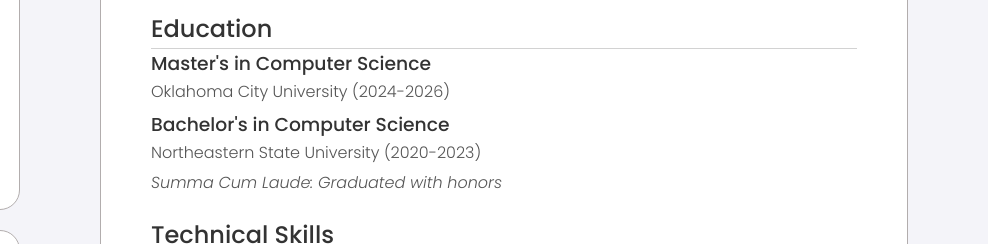
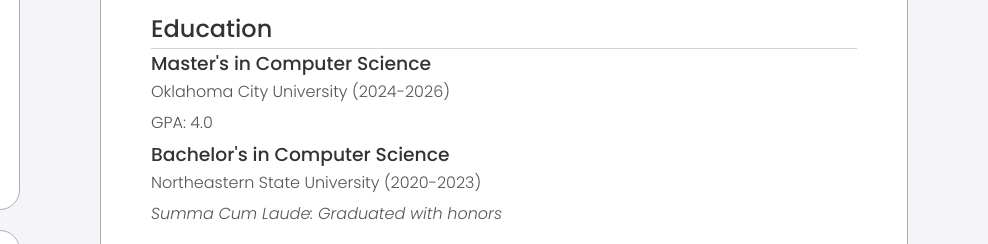
Before and after one commit to duyquangbui99/flask-portf, a plain HTML site: page templates/resume.html in a window 1280 px wide. Shown: the part 241-485 px from the top of the page, 292-1280 px from the left. Drawn offline with Linux system fonts and the light colour scheme.

Commit message:
Update resume.html

```diff
--- a/templates/resume.html
+++ b/templates/resume.html
@@ -115,6 +115,7 @@
                     <div>
                         <h3>Master's in Computer Science</h3>
                         <p>Oklahoma City University (2024-2026)</p>
+                        <p>GPA: 4.0</p>
                     </div>
                     <div>
                         <h3>Bachelor's in Computer Science</h3>
```
